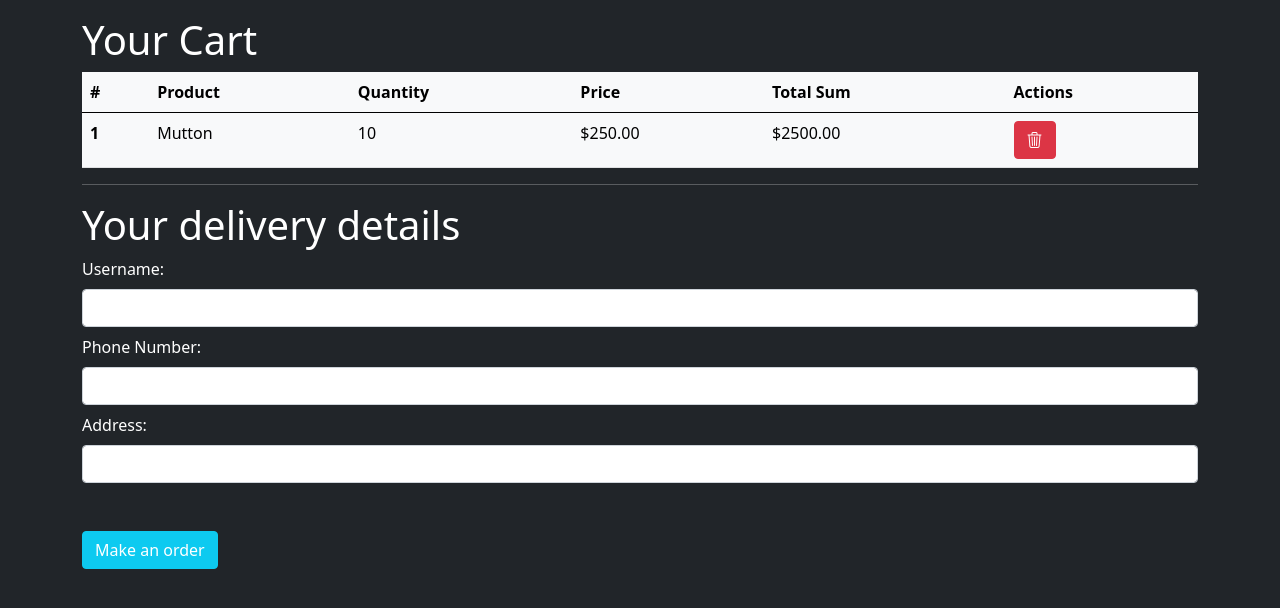
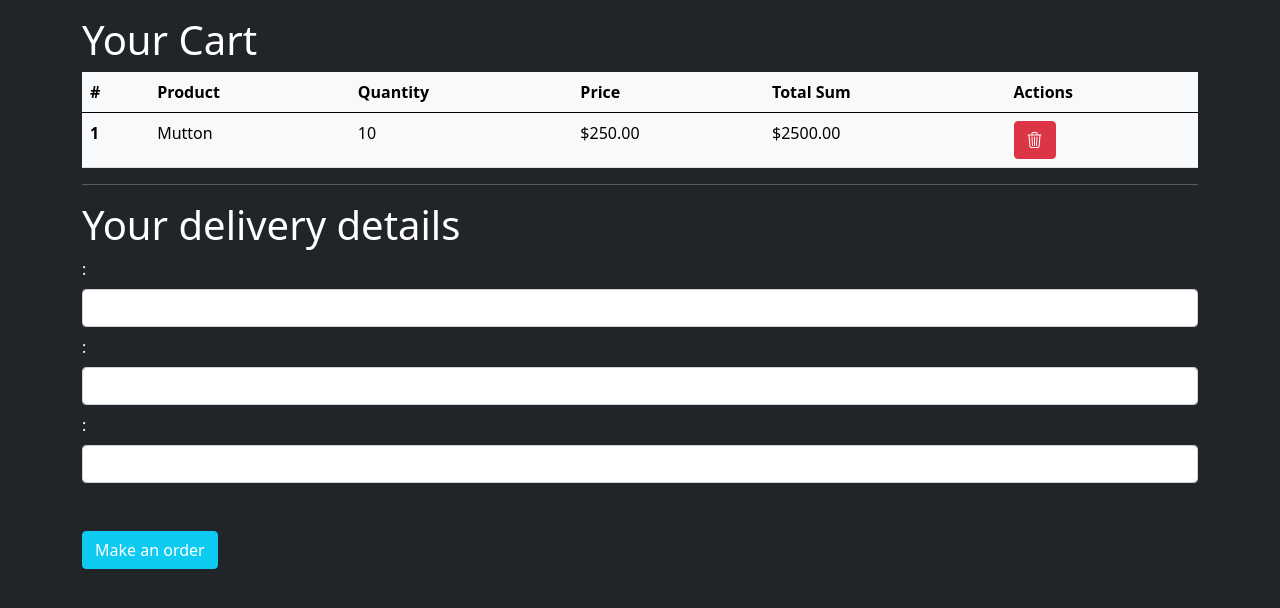
Before and after one commit to MGzyzz/online_shop, a Django app: page /product/cart in a window 1280 px wide. Shown: the part 58-666 px from the top of the page. Run offline with Django 3.2, Linux system fonts and the light colour scheme; data comes from the database, SQL or seed files in the repository; tables that the repository leaves empty hold one stand-in row (values such as "Sample post"); some libraries are stand-ins or nearby versions.

Commit message:
Сделал маленькие изменение

```diff
--- a/online_shop/templates/views_card.html
+++ b/online_shop/templates/views_card.html
@@ -37,14 +37,26 @@
       {% endfor %}
 </table>
     <hr>
-    <h1>Your delivery details</h1>
-    <label for="id_username" class="mb-2">Username:</label>
-    <input type="text" id="id_username" class="form-control" name="username">
-    <label for="id_phone_number" class="mb-2 mt-2">Phone Number:</label>
-    <input type="number" id="id_phone_number" class="form-control" name="number_phone">
-    <label for="id_address" class="mb-2 mt-2">Address:</label>
-    <input type="text" id="id_address" class="form-control" name="address">
-    <button class="btn btn-info text-white mt-5">Make an order</button>
+   <h1>Your delivery details</h1>
+          {{ form.non_field_errors }}
+
+<label for="id_username" class="mb-2">{{ order.username.label|capfirst }}:</label>
+{% if order.username.errors %}
+<div class="invalid-feedback">
+    {{ order.username.errors|join:"" }}
+</div>
+{% endif %}
+<input type="text" id="id_username" class="form-control {% if order.username.errors %}is-invalid{% endif %}" name="username" required>
+<label for="id_phone_number" class="mb-2 mt-2">{{ order.number_phone.label|capfirst }}:</label>
+<input type="number" id="id_phone_number" class="form-control {% if order.number_phone.errors %}is invalid{% endif %}" name="number_phone" required>
+        {% if order.number_phone.errors %}
+        <div class="invalid-feedback">
+    {{ order.number_phone.errors|join:"" }}
+</div>
+        {% endif %}
+<label for="id_address" class="mb-2 mt-2">{{ order.address.label|capfirst }}:</label>
+<input type="text" id="id_address" class="form-control" name="address" required>
+<button class="btn btn-info text-white mt-5">Make an order</button>
     </form>
 
 {% endblock %}
```
